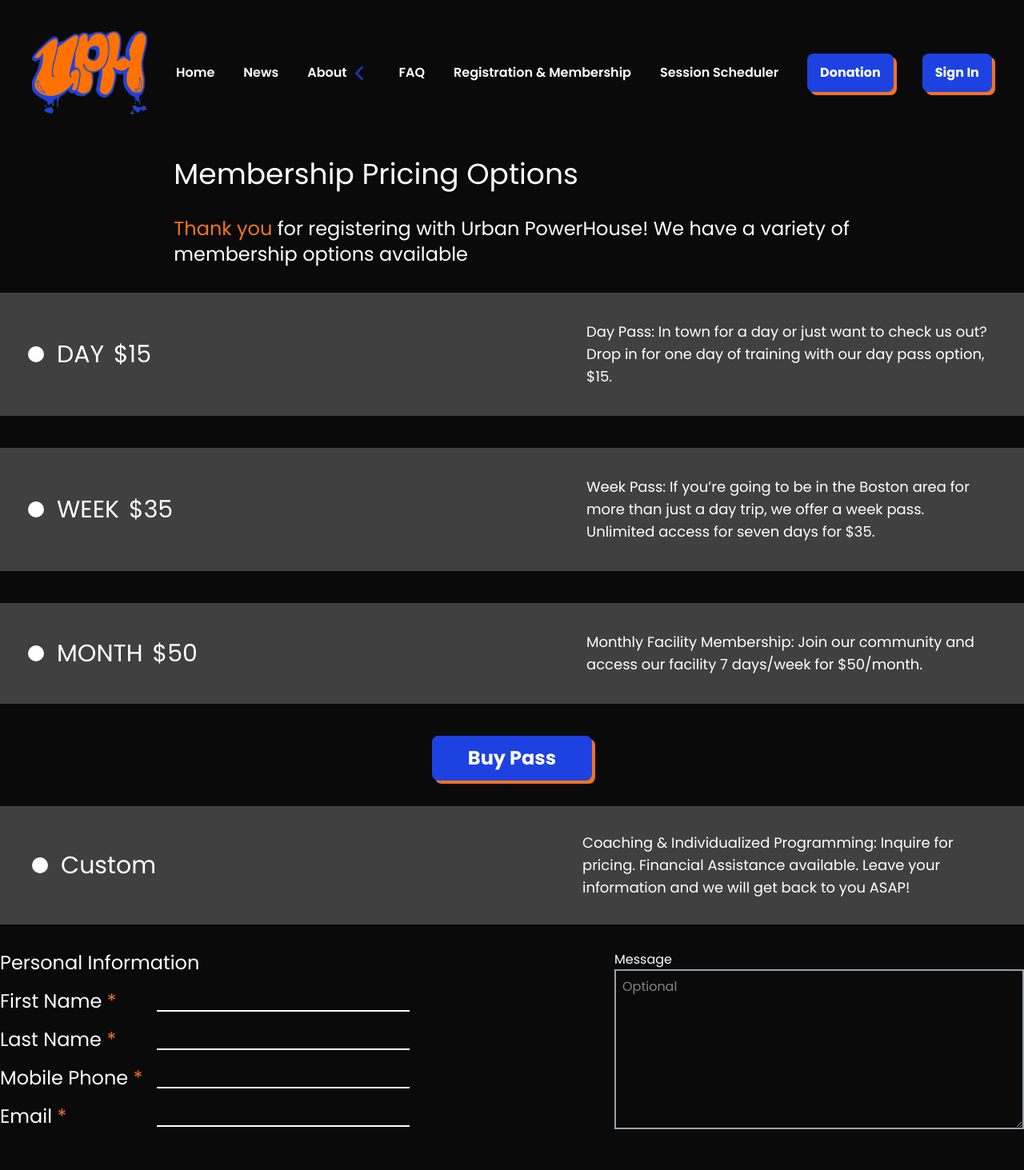
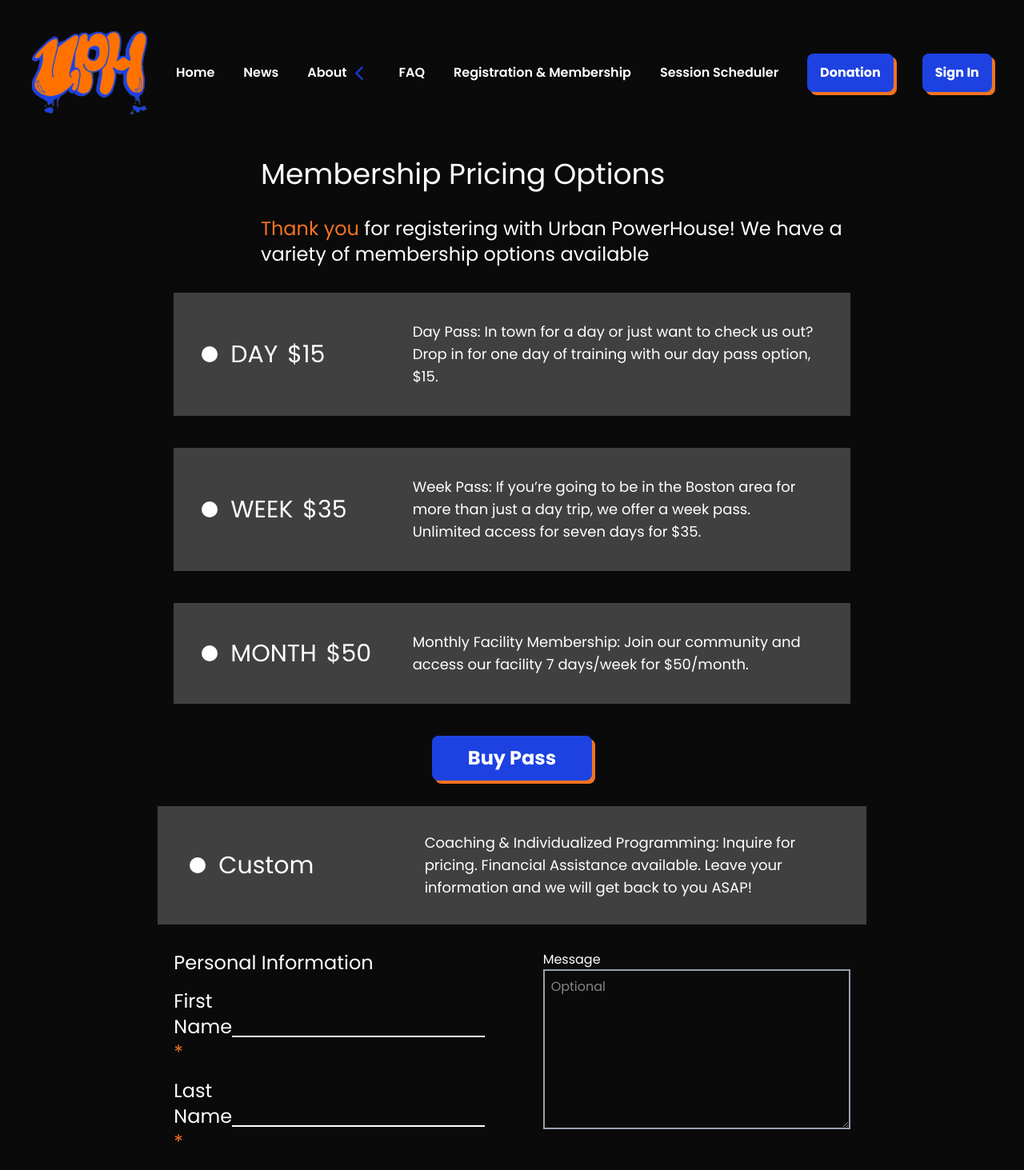
Before and after one commit to Artists-for-Humanity/urban-powerhouse, a Next.js app: page /Membership in a window 1280 px wide. Shown: the top 1463 px of the page at 80% size. Built offline with nearby package versions, Linux system fonts and the light colour scheme.

Commit message:
fixed issues with ipad and desktop

```diff
--- a/pages/Membership.tsx
+++ b/pages/Membership.tsx
@@ -13,8 +13,8 @@ import '../app/globals.css';
 function MembershipOptions({bgColor, dColor, type, price, description, onButtonClick}) {
     return (
         <button className=" LOOKHERE col-span-6 rounded-3xl flex table-column border-25 mb-10 p-8
-          sm:col-start-2 sm:col-end-8
-          lg:col-start-1 lg:col-end-13 lg:rounded-[0px]"  onClick = {onButtonClick}
+          sm:col-start-2 sm:col-end-8 sm:rounded-[0px]
+          lg:col-start-3 lg:col-end-11 lg:rounded-[0px]"  onClick = {onButtonClick}
         style={{ backgroundColor: `var(${bgColor})`, border: `3px solid var(${bgColor})` }}>
             <div className="memTotCon h-full w-full
             lg:flex lg:justify-between lg:items-center">
@@ -43,7 +43,7 @@ function MembershipOptions({bgColor, dColor, type, price, description, onButtonC
 function MemInput({ Info }) {
   return (
     <div className="memInputWrapper flex flex-row justify-between items-center col-start-2 col-end-8 pb-4
-      lg:col-start-1 lg:col-end-7 lg:w-[40vw]">
+      lg:col-start-1 lg:col-end-7 lg:w-[30vw]">
       <div className="Input text-lg sm:text-2xl">
         {Info} <span className="text-(--urban-orange)">*</span>
       </div>
@@ -81,11 +81,11 @@ export default function Membership() {
       <Container>
         <div className="membershipTitle col-start-2 col-end-8 text-2xl pb-8
         sm:text-4xl
-        lg:col-start-3 lg:col-end-11">
+        lg:col-start-4 lg:col-end-11">
           Membership Pricing Options
         </div>
         <div className="membershipThanks col-start-2 col-end-8 text-lg pb-8
-        sm:text-2xl lg:col-start-3 lg:col-end-11">
+        sm:text-2xl lg:col-start-4 lg:col-end-11">
           <span className="text-(--urban-orange)">Thank you </span>for
           registering with Urban PowerHouse! We have a variety of membership
           options available
@@ -146,7 +146,9 @@ export default function Membership() {
             </div>
           <br />
           <button
-            className={`CUSTOM py-8 col-span-full mx-[-20px] lg:col-start-1 lg:col-end-13 lg:mx-0 ${
+            className={`CUSTOM py-8 col-span-full mx-[-20px]
+              sm:col-start-2 sm:col-end-8
+              lg:col-start-3 lg:col-end-11 lg:rounded-[0px] ${
               selectedOption === "Custom" ? "bg-[#1D42E1]" : "bg-[#404040]"
             }`}
             onClick={() => handleClick("Custom")}
@@ -168,7 +170,8 @@ export default function Membership() {
             </div>
           </button>
 
-    <div className="memInputSec flex flex-col lg:flex-row lg:justify-between col-start-1 col-end-9 lg:col-span-full pt-8">
+    <div className="memInputSec flex flex-col lg:flex-row lg:justify-between col-start-1 col-end-9 lg:col-span-full pt-8
+        lg:col-start-3 lg:col-end-11">
         <div className="memInCon lg:flex lg:flex-col">
           <div className="memInputText text-lg sm:text-2xl pb-4">Personal Information</div>
           <MemInput Info = {" First Name"}/>
@@ -180,7 +183,7 @@ export default function Membership() {
           <div className="Message text-l sm:placeholder:text-2xl">Message</div>
           <textarea
             placeholder="Optional"
-            className="border-2 border-gray-400 border-opacity-25 h-50 w-full lg:w-[40vw] p-2 text-left align-top"
+            className="border-2 border-gray-400 border-opacity-25 h-50 w-full lg:w-[30vw] p-2 text-left align-top"
             />
         </div>
             </div>
```
